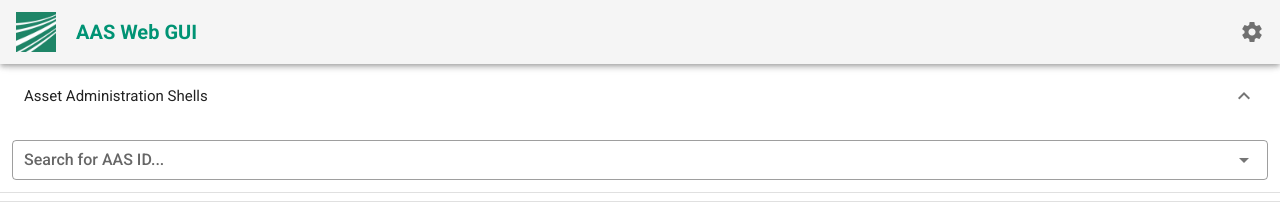
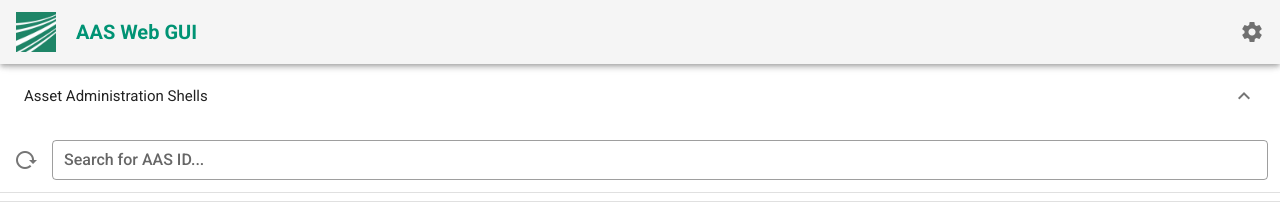
Before and after one commit to eclipse-basyx/basyx-applications, a Vue app in the folder aas-gui/Frontend/fraunhofer-web-gui/: page / in a window 1280 px wide. Shown: the top 224 px of the page. Built offline with nearby package versions, Linux system fonts and the light colour scheme; what vue-resource would draw is missing.

Commit message:
added reload button for AAS-List

```diff
--- a/aas-gui/Frontend/fraunhofer-web-gui/src/components/AASList.vue
+++ b/aas-gui/Frontend/fraunhofer-web-gui/src/components/AASList.vue
@@ -2,8 +2,9 @@
     <v-container fluid class="ma-0 pa-0">
         <v-card v-show="!minimized" tile elevation="0" :height="isMobile ? '' : 'calc(100vh - 112px)'" color="card" v-resize="checkWidth" ref="aasCard" class="aasCard">
             <v-card-title class="pa-3 header">
+                <v-btn class="mr-2" icon style="margin-left: -4px" @click="reloadList()"><v-icon>mdi-reload</v-icon></v-btn>
                 <!-- searchfield -->
-                <v-combobox outlined hide-details dense label="Search for AAS ID..." item-text="idShort" clearable @update:search-input="filterAAS"></v-combobox>
+                <v-combobox outlined hide-details hide-spin-buttons append-icon="" dense label="Search for AAS ID..." item-text="idShort" clearable @update:search-input="filterAAS"></v-combobox>
                 <v-btn v-if="!isMobile" class="ml-2" icon style="margin-right: -4px" @click="minimize()"><v-icon>mdi-window-restore</v-icon></v-btn>
             </v-card-title>
             <v-divider></v-divider>
@@ -154,6 +155,9 @@ export default {
                         this.aasDataServer = responseData; // unchangable aas data array with the complete dataset
                     });
         },
+        reloadList() {
+            this.getAASList();
+        },
         // filters the AAS-list by the search-input
         filterAAS(event) {
             // console.log(event);
```
